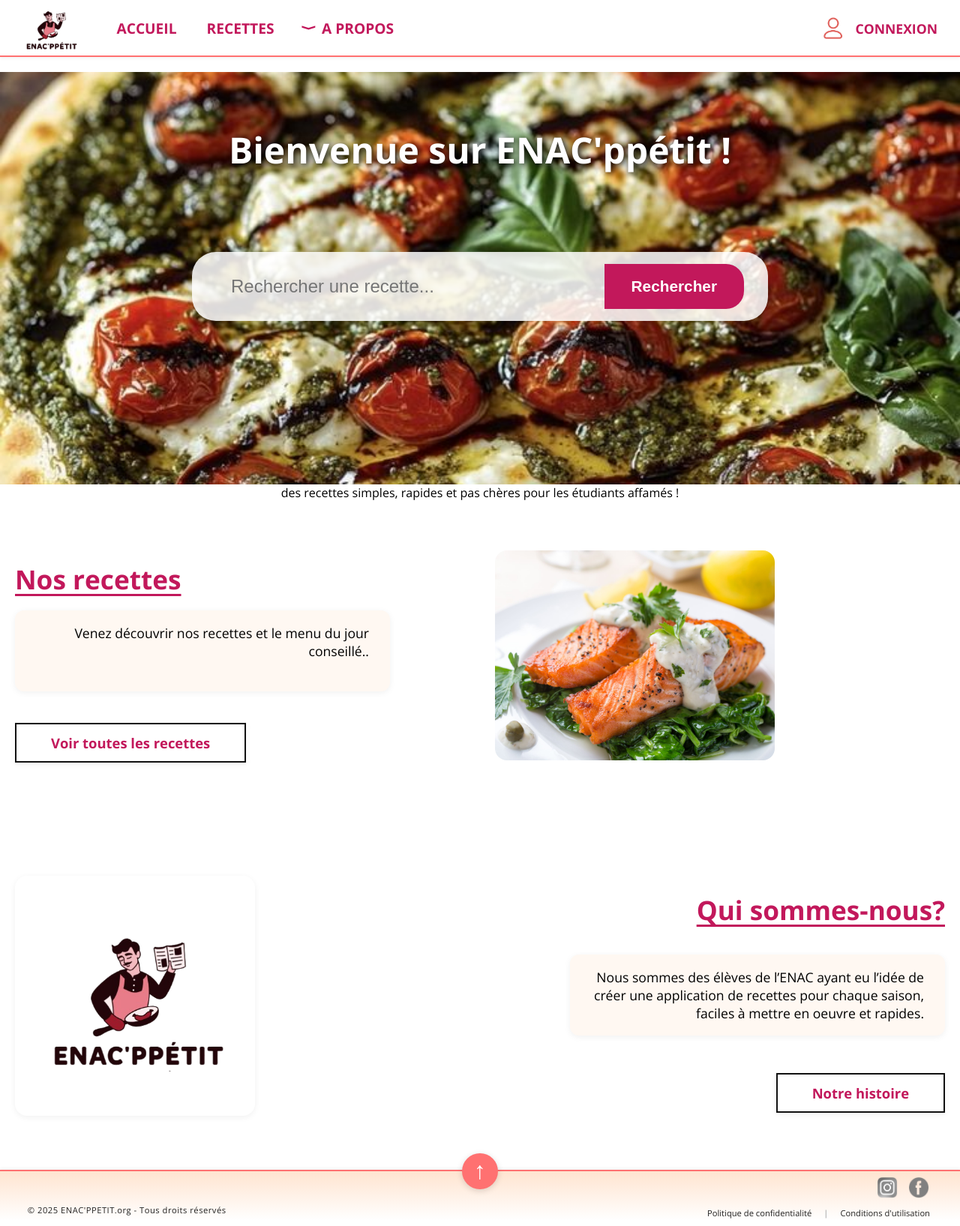
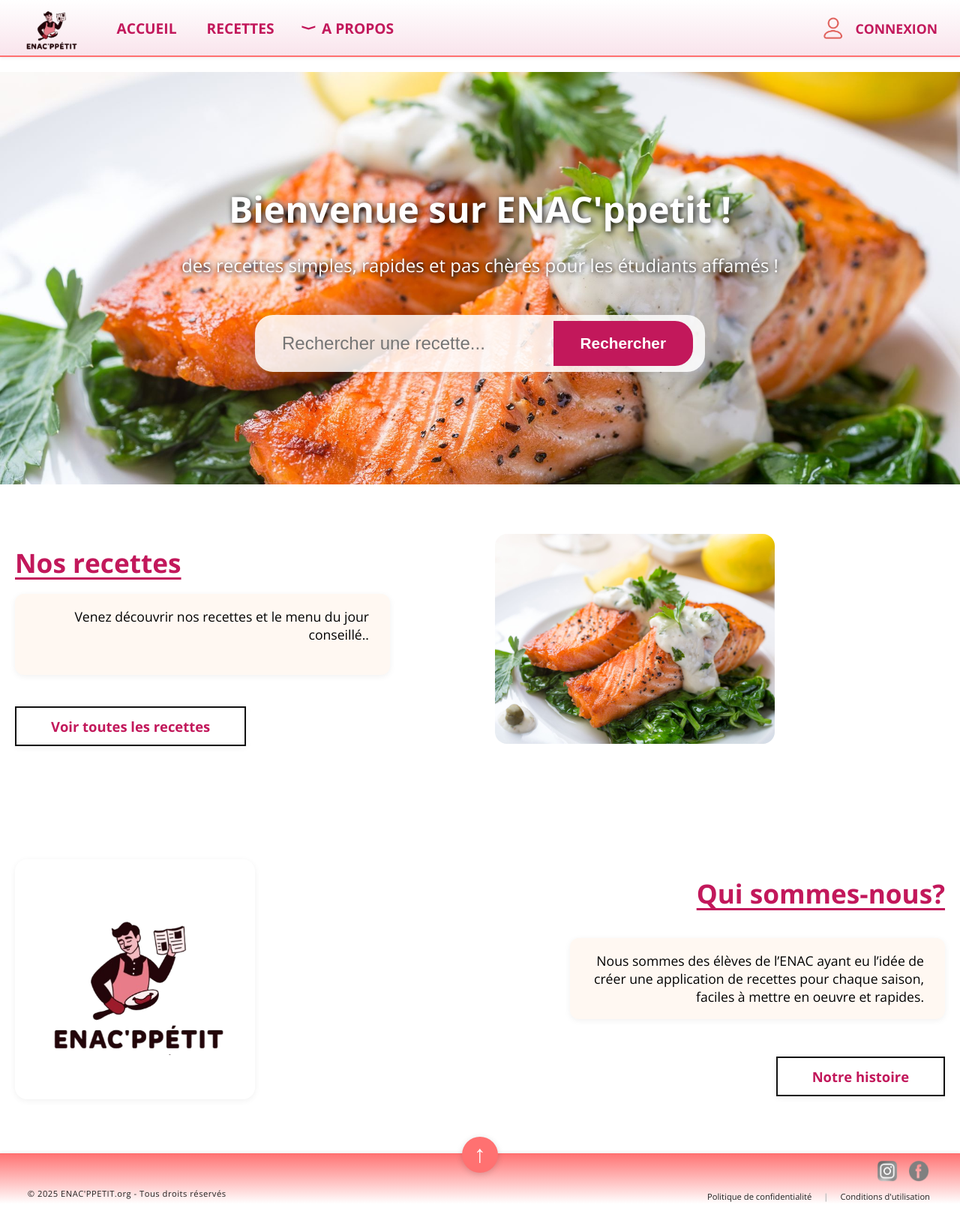
Before and after one commit to justinetsd/PROJET, a Flask app: page / in a window 1280 px wide. Shown: the whole page at 75% size. After the commit the page ends 1603 px from the top, so only its background shows below. Run offline with Flask 3, Linux system fonts and the light colour scheme; data comes from the database, SQL or seed files in the repository.

Commit message:
modif page accueil

```diff
--- a/app.py
+++ b/app.py
@@ -155,5 +155,11 @@ mail = Mail(app)
 def apropos():
     return render_template('apropos.html')
 
+@app.route('/recherche', methods=['GET'])
+def recherche():
+    query = request.args.get('q', '')
+    # Ajoute ici le code pour traiter la recherche et afficher les résultats
+    return render_template('recherche.html', query=query)
+
 if __name__ == '__main__':
     app.run(debug=True)
--- a/static/style.css
+++ b/static/style.css
@@ -27,7 +27,7 @@ html {
     background: linear-gradient(
         to bottom,
         #ffffff 0%,           /* rose très clair */
-        #ffffff calc(100% - 0.05cm),
+        #f9e4ec calc(100% - 0.05cm),
         #ff7171 calc(100% - 0.05cm),
         #ff7171 100%           /* rose foncé sur 0.2cm */
     );
@@ -77,7 +77,7 @@ html {
         to top,
 
         #ffffff 0.2cm,              /* puis rose très clair */
-        #ffe3ce 2cm                 /* jusqu'en bas */
+        #ff7171 2cm                 /* jusqu'en bas */
     );
     box-shadow: 0 -2px 4px rgba(0,0,0,0.05);
     padding: 0 20px 10px 20px;
@@ -180,17 +180,37 @@ html {
     text-decoration: none;
     font-size: 1.2em;
 }
+.accueil-titre {
+    color: #fff !important;
+    font-size: 3em;
+    font-weight: bold;
+    text-shadow: 2px 2px 8px #000;
+    margin: 0 0 18px 0;
+    width: 100%;
+    text-align: center;
+    z-index: 2;
+}
+.accueil-slogan {
+    color: #fff !important;
+    font-size: 1.5em;
+    text-shadow: 1px 1px 6px #000;
+    margin-bottom: 24px;
+    background: rgba(0,0,0,0.15);
+    border-radius: 8px;
+    padding: 8px 24px;
+    text-align: center;
+}
 .accueil-image-container {
     position: relative;
     width: 100vw;
+    height: 550px;
+    overflow: hidden;
     left: 50%;
     right: 50%;
     margin-left: -50vw;
     margin-right: -50vw;
     max-width: 100vw;
-    overflow: hidden;
     text-align: center;
-    min-height: 550px;
 }
 
 .accueil-image {
@@ -198,23 +218,37 @@ html {
     height: 550px;
     object-fit: cover;
     display: block;
+    position: absolute;
+    top: 0;
+    left: 0;
+    z-index: 1;
 }
 
-.accueil-titre {
+.accueil-overlay {
     position: absolute;
-    top: 18%;
-    left: 50%;
-    transform: translate(-50%, -50%);
-    color: #fff;
-    font-size: 3em;
-    font-weight: bold;
-    text-shadow: 2px 2px 8px #000;
-    margin: 0;
+    top: 0; left: 0; right: 0; bottom: 0;
+    z-index: 2;
+    display: flex;
+    flex-direction: column;
+    align-items: center;
+    justify-content: center;
     width: 100%;
-    text-align: center;
-    z-index: 2;
+    height: 100%;
 }
 
+.search-bar {
+    position: static;
+    margin-top: 18px;
+    z-index: 2;
+    min-width: 220px;
+    max-width: 600px;   /* ← augmente la largeur maximale */
+    width: 80vw;        /* ← augmente la largeur relative */
+    background: rgba(255,255,255,0.85);
+    border-radius: 24px;
+    box-shadow: 0 2px 8px rgba(0,0,0,0.08);
+    display: flex;
+    padding: 8px 16px;
+}
 .titre-section {
     color: #c2185b; /* même couleur que les liens */
     font-weight: bold;
@@ -231,22 +265,20 @@ html {
 }
 
 /* Agrandit la barre de recherche */
-.search-bar {
+..search-bar {
     position: absolute;
-    top: 50%;
+    top: 60%;
     left: 50%;
     transform: translate(-50%, -50%);
     display: flex;
-    background:  rgba(255,255,255,0.85);
-    padding: 16px 32px;           /* plus de hauteur et largeur */
-    border-radius: 32px;          /* arrondi plus large */
+    background: rgba(255,255,255,0.85);
+    padding: 8px 16px;         /* réduit la hauteur et largeur */
+    border-radius: 24px;       /* arrondi plus petit */
     box-shadow: 0 2px 8px rgba(0,0,0,0.08);
-    min-width: 500px;             /* largeur minimale plus grande */
-    max-width: 800px;             /* largeur maximale plus grande */
-    width: 60vw;                  /* largeur relative plus grande */
-    z-index: 3;
+    min-width: 250px;          /* largeur minimale plus petite */
+    max-width: 400px;          /* largeur maximale plus petite */
+    width: 30vw;               /* largeur relative plus petite */
 }
-
 .search-bar input[type="text"] {
     border: none;
     outline: none;
--- a/templates/accueil.html
+++ b/templates/accueil.html
@@ -2,15 +2,17 @@
 {% block title %}Accueil{% endblock %}
 {% block content %}
 <div class="accueil-image-container">
-    <img src="{{ url_for('static', filename='tarteacceuil.jpg') }}" alt="Bannière accueil" class="accueil-image">
-    <h1 class="accueil-titre">Bienvenue sur ENAC'ppétit !</h1>
-    <div class="accueil-slogan">
-        des recettes simples, rapides et pas chères pour les étudiants affamés !
+    <img src="{{ url_for('static', filename='imageacc.jpg') }}" alt="Image d'accueil" class="accueil-image">
+    <div class="accueil-overlay">
+        <h1 class="accueil-titre">Bienvenue sur ENAC'ppetit !</h1>
+        <div class="accueil-slogan">
+            des recettes simples, rapides et pas chères pour les étudiants affamés !
+        </div>
+        <form class="search-bar" action="{{ url_for('recherche') }}" method="get">
+            <input type="text" name="q" placeholder="Rechercher une recette...">
+            <button type="submit">Rechercher</button>
+        </form>
     </div>
-    <form class="search-bar" action="/recherche" method="get">
-        <input type="text" name="q" placeholder="Rechercher une recette...">
-        <button type="submit">Rechercher</button>
-    </form>
 </div>
 
 <div class="bloc-recettes-avec-image">
```
